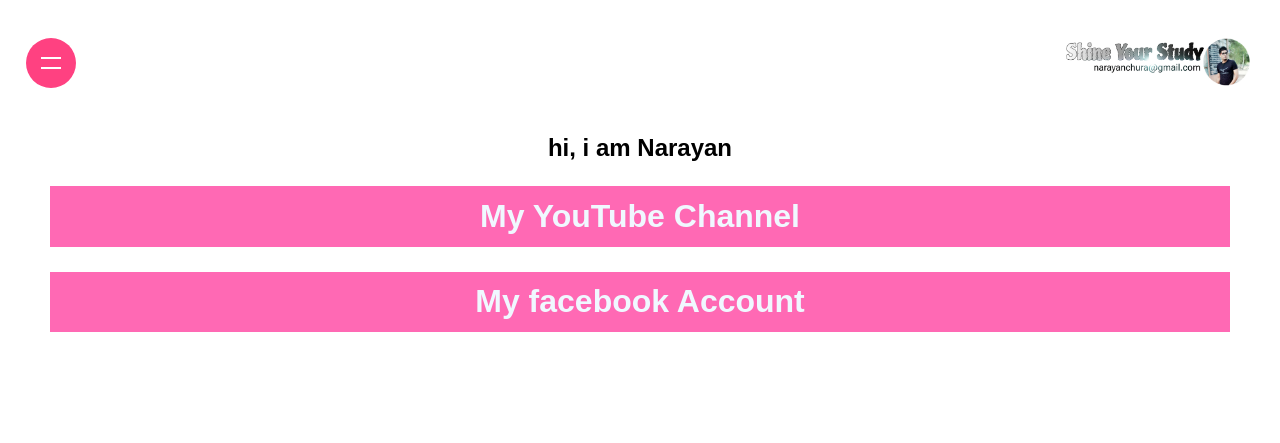
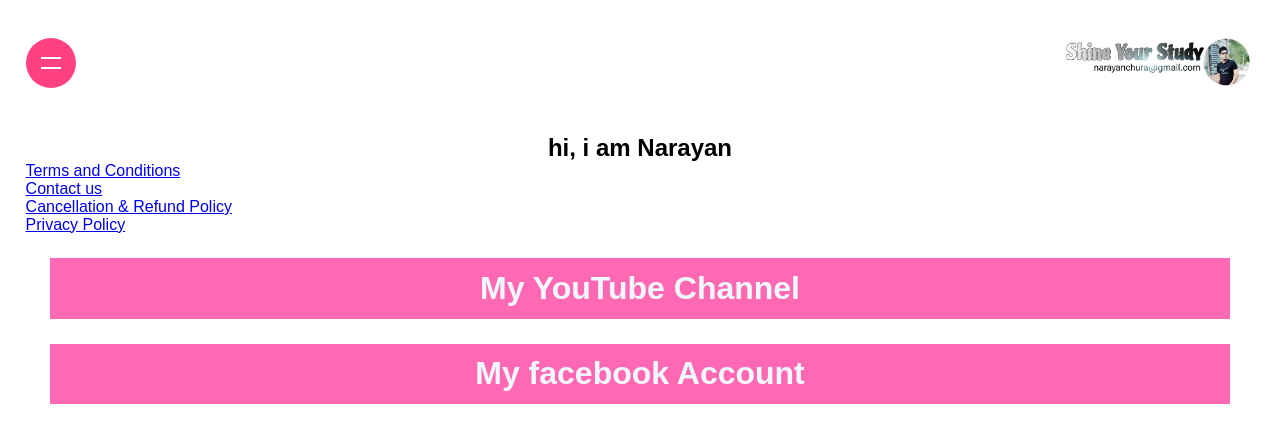
Before and after one commit to raoshah/newDjango, a Django app: page /about/ in a window 1280 px wide. Shown: the top 443 px of the page. Run offline with Django 3.2, Linux system fonts and the light colour scheme.

Commit message:
added new style

```diff
--- a/myapp/templates/myapp/about.html
+++ b/myapp/templates/myapp/about.html
@@ -5,6 +5,14 @@
 <br>
 <br>
 <h2 style="text-align: center;"> hi, i am Narayan </h2>
+<a href="https://merchant.razorpay.com/policy/MYXNCkHSWJoMjr/terms">Terms and Conditions
+</a>
+<br>
+<a href="https://merchant.razorpay.com/policy/MYXNCkHSWJoMjr/contact_us">Contact us</a>
+<br>
+<a href="https://merchant.razorpay.com/policy/MYXNCkHSWJoMjr/refund">Cancellation & Refund Policy</a>
+<br>
+<a href="https://merchant.razorpay.com/policy/MYXNCkHSWJoMjr/privacy">Privacy Policy</a>
 <div style="background-color: beige ; margin: 2%;">
     <a style="text-decoration: none;" href="https://www.youtube.com/@narayanshineyourstudy1005/videos"><h1 style="text-align: center; background-color: hotpink; color: aliceblue; padding: 1%;">My YouTube Channel</h1></a>
 </div>
```
Also changed, not shown: myapp/templates/myapp/contact.html (+8 -0 lines).
